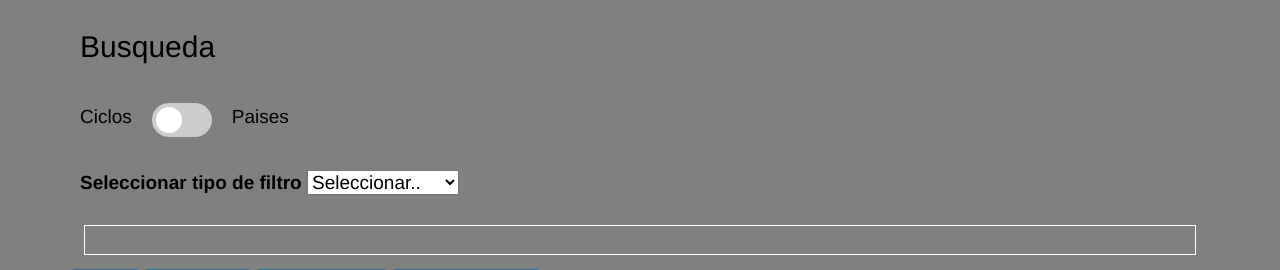
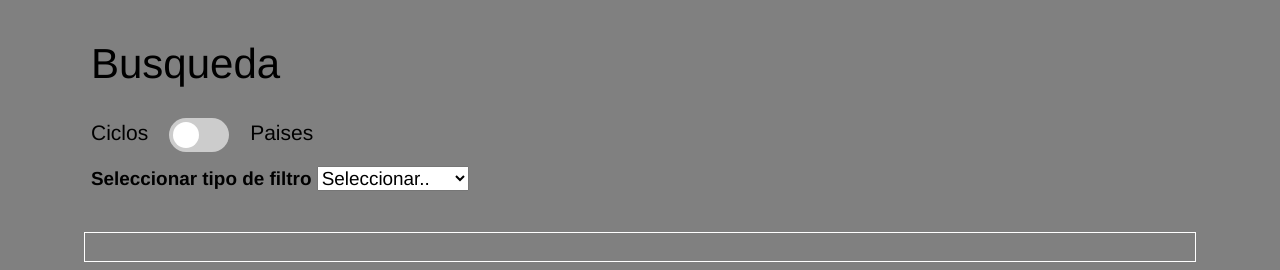
Before and after one commit to td11/td11.github.io, a PHP site: page / in a window 1280 px wide. Shown: the top 270 px of the page. Run offline with PHP 8.4, Linux system fonts and the light colour scheme; some libraries are stand-ins or nearby versions.

Commit message:
GoogleMaps

```diff
--- a/CSS/estilos.css
+++ b/CSS/estilos.css
@@ -17,29 +17,30 @@ body {
 }
 
 #cajaMovilidad{
-    font-size: 1em;
+    font-size: 0.9em;
 }
 
 #titulo {
-    font-size: 3rem;
+    font-size: 2em;
 }
 
 
 #cajaToggle {
-    padding-top: 30px;
-    width: 52%;
+    padding-top: 1em;
+    width: 40%;
     display: flex;
 }
 
 #botontoggle {
-    padding: 20px;
-    padding-top: 0px;
+    padding: 1em;
+    padding-top: 0;
+    padding-bottom: 0;
 }
 
 #toggle {
 
-    padding: 10px;
-    font-size: 1.9rem;
+    padding: 1em;
+    font-size: 1.5em;
 
 }
 
```
